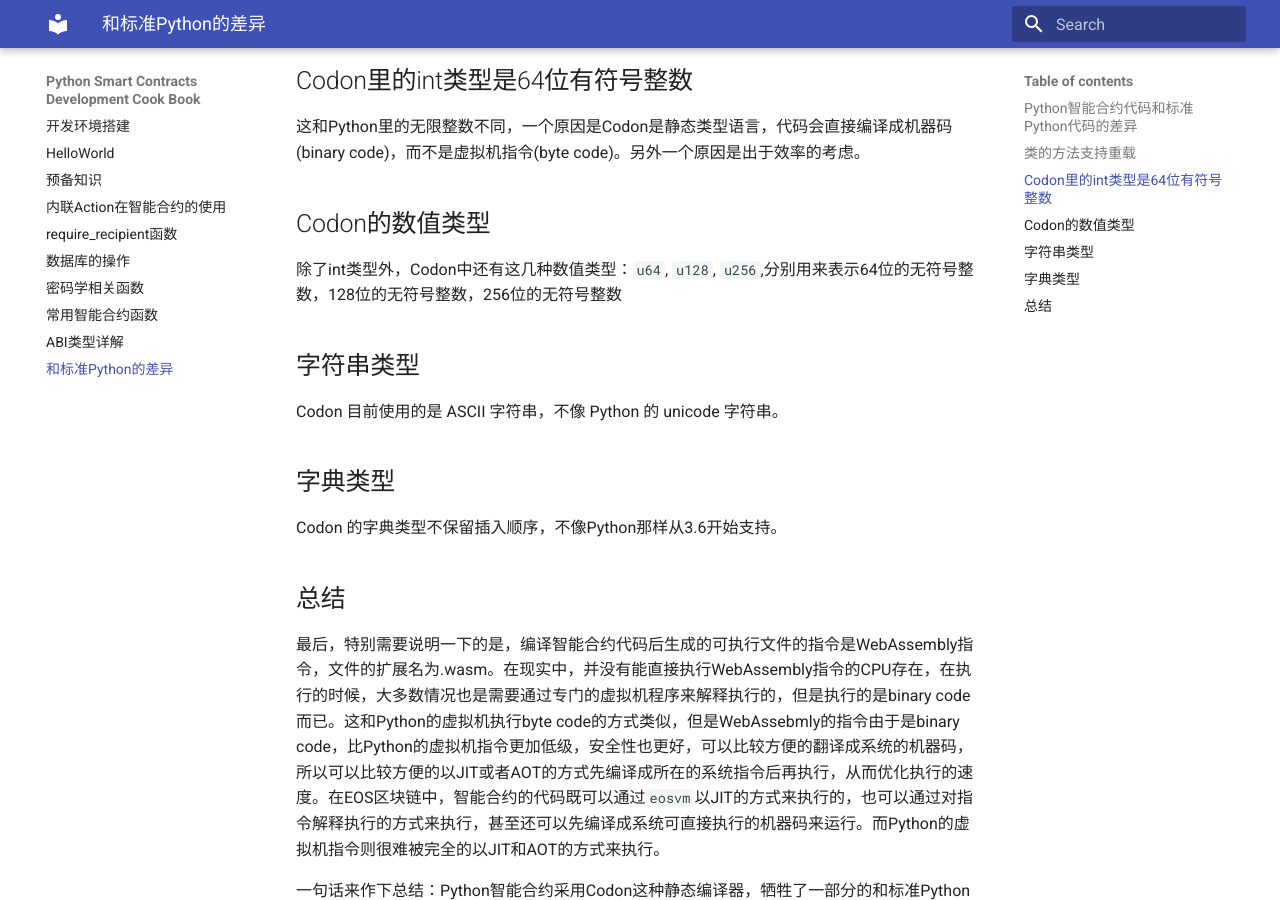
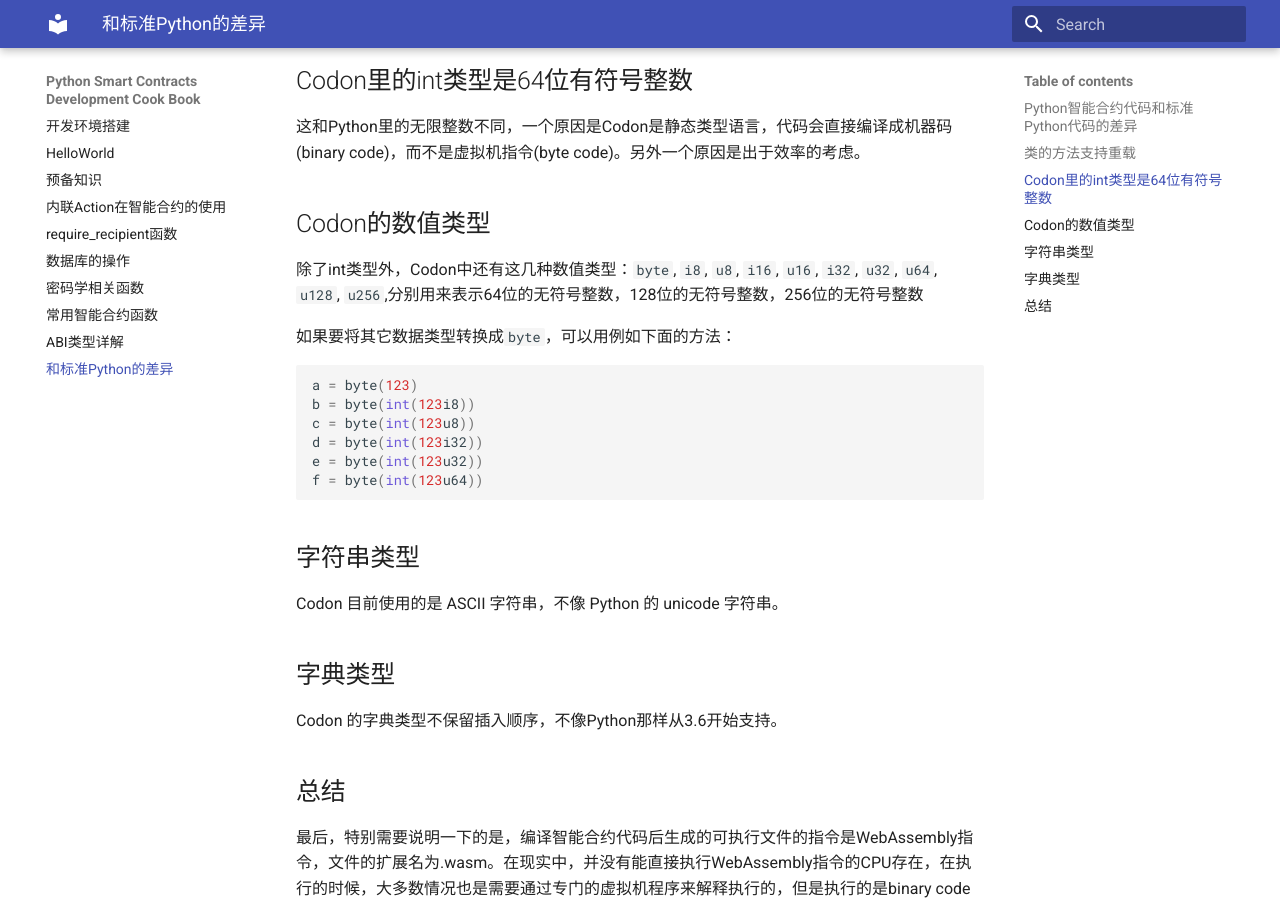
Before and after one commit to learnforpractice/pscdk-book, an MkDocs documentation site: the page built from docs/codon.md, in a window 1280 px wide and 900 px high, scrolled down 747 px. Built offline with MkDocs 1.6.1 and Material for MkDocs 9.7.7, drawn with Linux system fonts in a browser that asks for light colours.

Commit message:
Update docs

````diff
--- a/docs/codon.md
+++ b/docs/codon.md
@@ -25,7 +25,18 @@ class SecondaryValue(object):
 
 ## Codon的数值类型
 
-除了int类型外，Codon中还有这几种数值类型：`u64`, `u128`, `u256`,分别用来表示64位的无符号整数，128位的无符号整数，256位的无符号整数
+除了int类型外，Codon中还有这几种数值类型：`byte`, `i8`, `u8`, `i16`, `u16`, `i32`, `u32`, `u64`, `u128`, `u256`,分别用来表示64位的无符号整数，128位的无符号整数，256位的无符号整数
+
+如果要将其它数据类型转换成`byte`，可以用例如下面的方法：
+
+```python
+a = byte(123)
+b = byte(int(123i8))
+c = byte(int(123u8))
+d = byte(int(123i32))
+e = byte(int(123u32))
+f = byte(int(123u64))
+```
 
 ## 字符串类型
 
````
